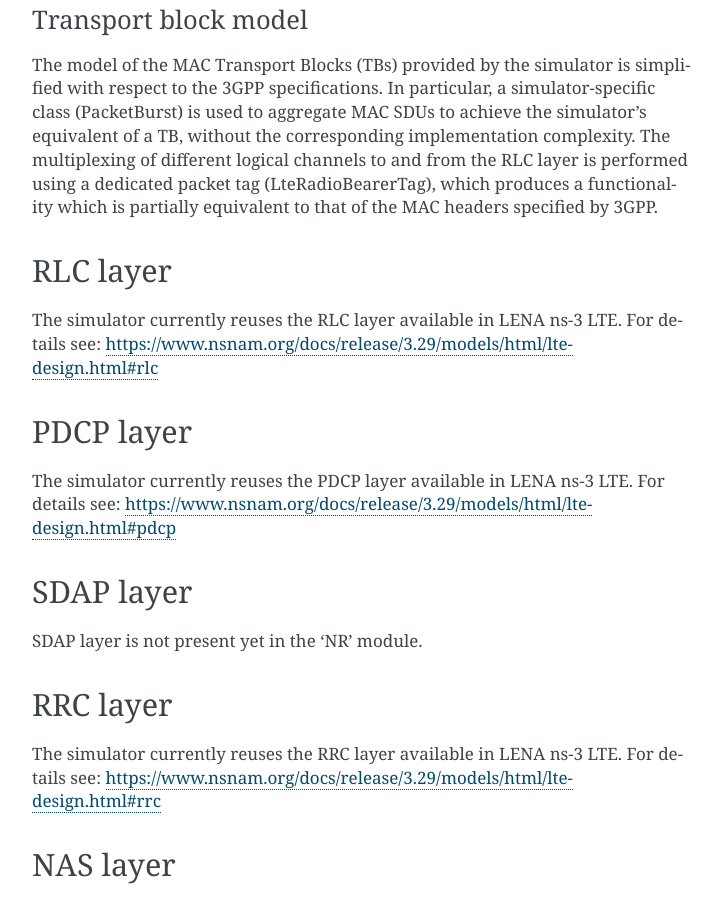
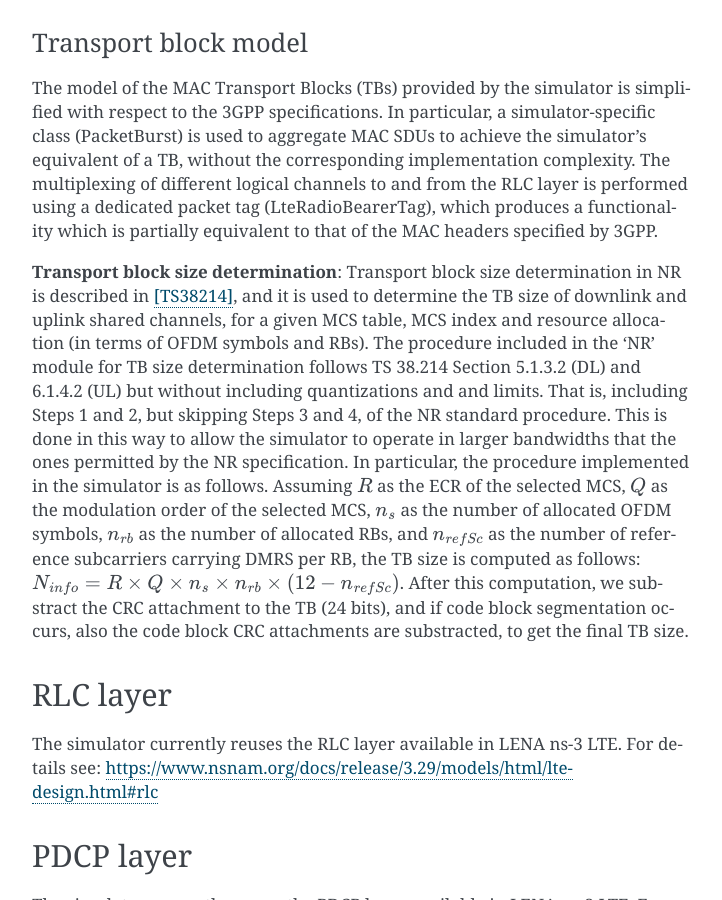
Before and after one commit to QiuYukang/5G-LENA, a Sphinx documentation site: the page built from doc/source/nr-module.rst, in a window 1280 px wide and 900 px high, scrolled down 24236 px. Shown: the whole window, without its empty margins (388-1110 px from the left). Built offline with Sphinx 7.4.7, drawn with Linux system fonts in a browser that asks for light colours; formulas are drawn with MathJax 3; some of the changed text lies outside the part shown.

Commit message:
doc: transport block size determination

```diff
--- a/doc/source/nr-module.rst
+++ b/doc/source/nr-module.rst
@@ -291,22 +291,22 @@
 inputs for the NR PHY abstraction.
 
 **LDPC BG selection**: BG selection in the 'NR' module is based on the following
-conditions [TS38212]_. Assuming :math:`R` as the ECR of the selected MCS
+conditions  (as per Sections 6.2.2 and 7.2.2 in TS 38.212) [TS38212]_. Assuming :math:`R` as the ECR of the selected MCS
 and :math:`A` as the TBS (in bits), then,
 
-* LDPC base graph 2 (BG2) is selected if :math:`A \le 292` with any value of :math:`R`, or if :math:`R\le 0.25` with any value of :math:`A`, or if :math:`A \le 3824` with :math:`R \le 0.67`,
+* LDPC base graph 2 (BG2) is selected if :math:`A \le 292` with any value of :math:`R`, or if :math:`R \le 0.25` with any value of :math:`A`, or if :math:`A \le 3824` with :math:`R \le 0.67`,
 * otherwise, the LDPC base graph 1 (BG1) is selected.
 
 **Code block segmentation**: Code block segmentation for LDPC coding in
 NR occurs when the number of total bits in a transport block including
-cyclic redundancy check (CRC) is larger than the maximum CBS, which is 8448
+cyclic redundancy check (CRC) (i.e., :math:`B = A + 24` bits) is larger than the maximum CBS, which is 8448
 bits for LDPC BG1 and 3840 bits for LDPC BG2.
 If code block segmentation occurs, each transport block is split into :math:`C` code blocks of
 :math:`K` bits each, and for each code block, an additional CRC sequence of :math:`L=24`
 bits is appended to recover the segmentation during the decoding process.
 The segmentation process takes LDPC BG selection and LDPC lifting size
 into account, the complete details of which can be found in [TS38212]_, and the
-same procedure has been included in the 'NR' module.
+same procedure has been included in the 'NR' module (as per Section 5.2.2 in TS 38.212).
 
 **SINR compression**: In case of EESM, the mapping
 function is exponential and the effective SINR for single transmission depends
@@ -708,6 +708,8 @@
 =====================
 The model of the MAC Transport Blocks (TBs) provided by the simulator is simplified with respect to the 3GPP specifications. In particular, a simulator-specific class (PacketBurst) is used to aggregate MAC SDUs to achieve the simulator’s equivalent of a TB, without the corresponding implementation complexity. The multiplexing of different logical channels to and from the RLC layer is performed using a dedicated packet tag (LteRadioBearerTag), which produces a functionality which is partially equivalent to that of the MAC headers specified by 3GPP.
 
+**Transport block size determination**: Transport block size determination in NR is described in [TS38214]_, and it is used to determine the TB size of downlink and uplink shared channels, for a given MCS table, MCS index and resource allocation (in terms of OFDM symbols and RBs). The procedure included in the 'NR' module for TB size determination follows TS 38.214 Section 5.1.3.2 (DL) and 6.1.4.2 (UL) but without including quantizations and and limits. That is, including Steps 1 and 2, but skipping Steps 3 and 4, of the NR standard procedure. This is done in this way to allow the simulator to operate in larger bandwidths that the ones permitted by the NR specification. In particular, the procedure implemented in the simulator is as follows. Assuming :math:`R` as the ECR of the selected MCS, :math:`Q` as the modulation order of the selected MCS, :math:`n_s` as the number of allocated OFDM symbols, :math:`n_{rb}` as the number of allocated RBs, and :math:`n_{refSc}` as the number of reference subcarriers carrying DMRS per RB, the TB size is computed as follows: :math:`N_{info}= R \times Q \times n_s \times n_{rb} \times (12- n_{refSc})`. After this computation, we substract the CRC attachment to the TB (24 bits), and if code block segmentation occurs, also the code block CRC attachments are substracted, to get the final TB size.
+
 
 RLC layer
 *********
```
